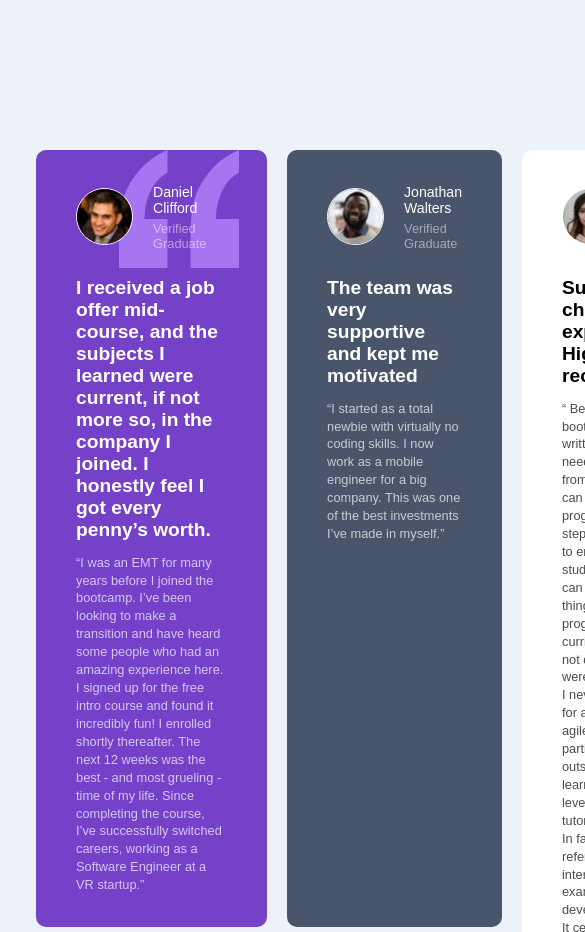
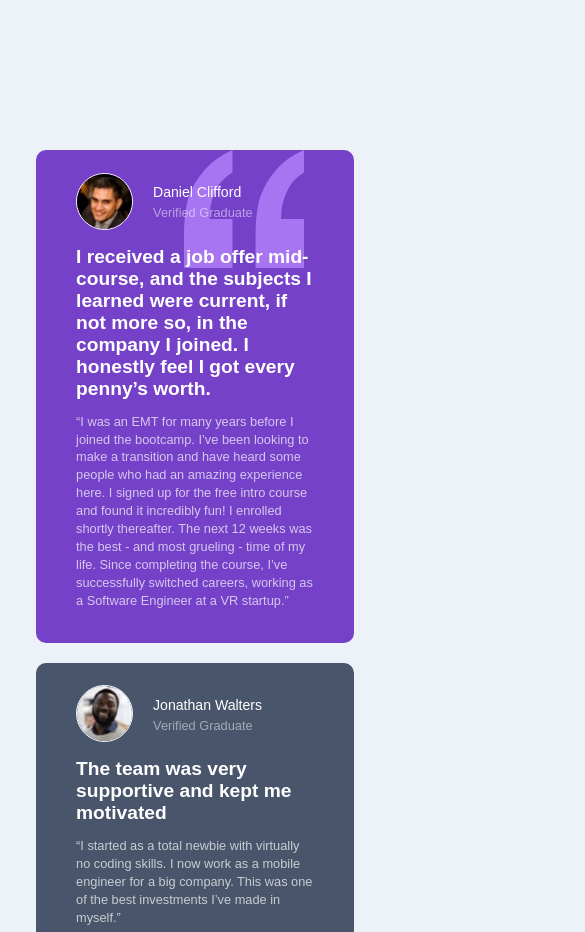
Before and after one commit to Esther2504/frontend-mentor-challenges, a plain HTML site: page testimonials-grid-section-main/index.html in a window 390 px wide. Shown: the top 932 px of the page, 585 px wide, since content can reach past the window. Drawn offline with Linux system fonts and the light colour scheme; a web font is replaced by a local one.

Commit message:
responsiveness

```diff
--- a/testimonials-grid-section-main/styles/_general.scss
+++ b/testimonials-grid-section-main/styles/_general.scss
@@ -90,3 +90,14 @@ p {
     background-color: hsl(219, 29%, 14%);
     color: white;
 }
+
+@media screen and (max-width: 800px) {
+    .container {
+        grid-template-areas:
+        "daniel"
+        "jonathan"
+        "jeanette"
+        "patrick"
+        "kira";
+}
+}
```
Also changed, not shown: testimonials-grid-section-main/styles/style.css, 1 other file.
